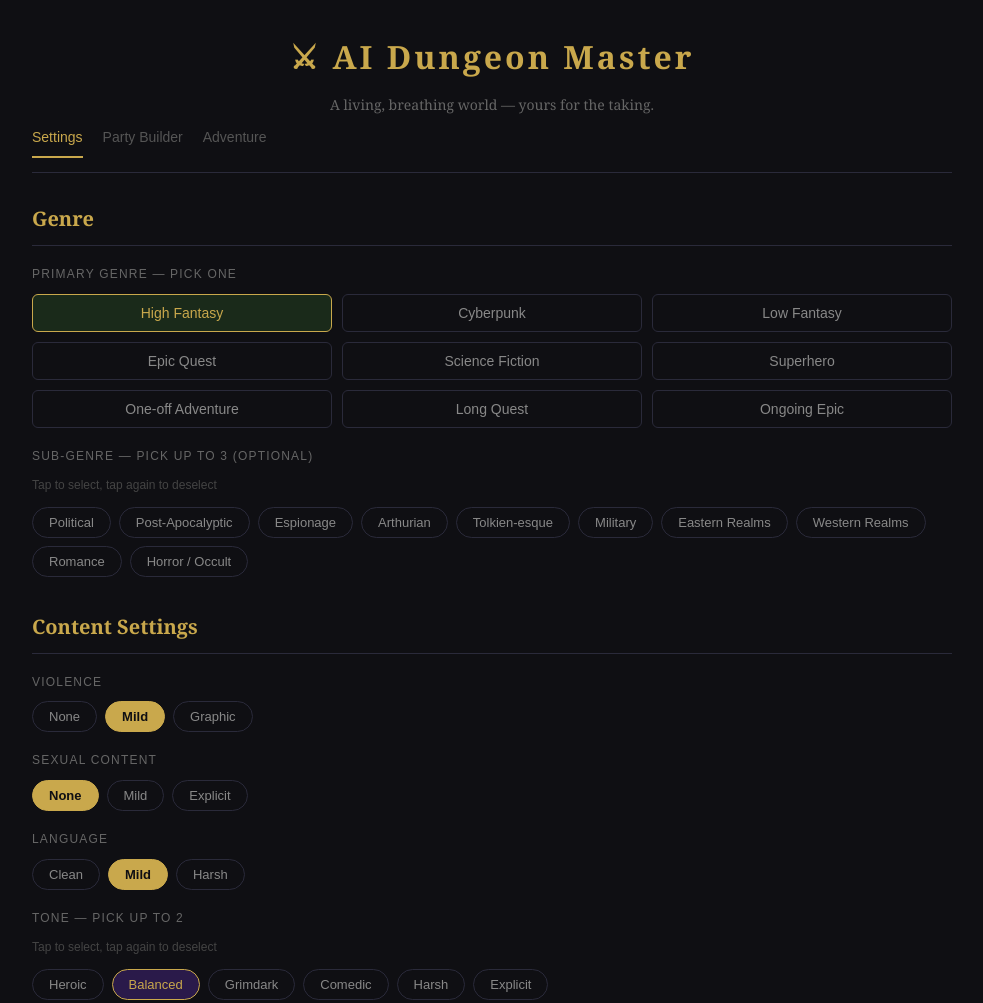
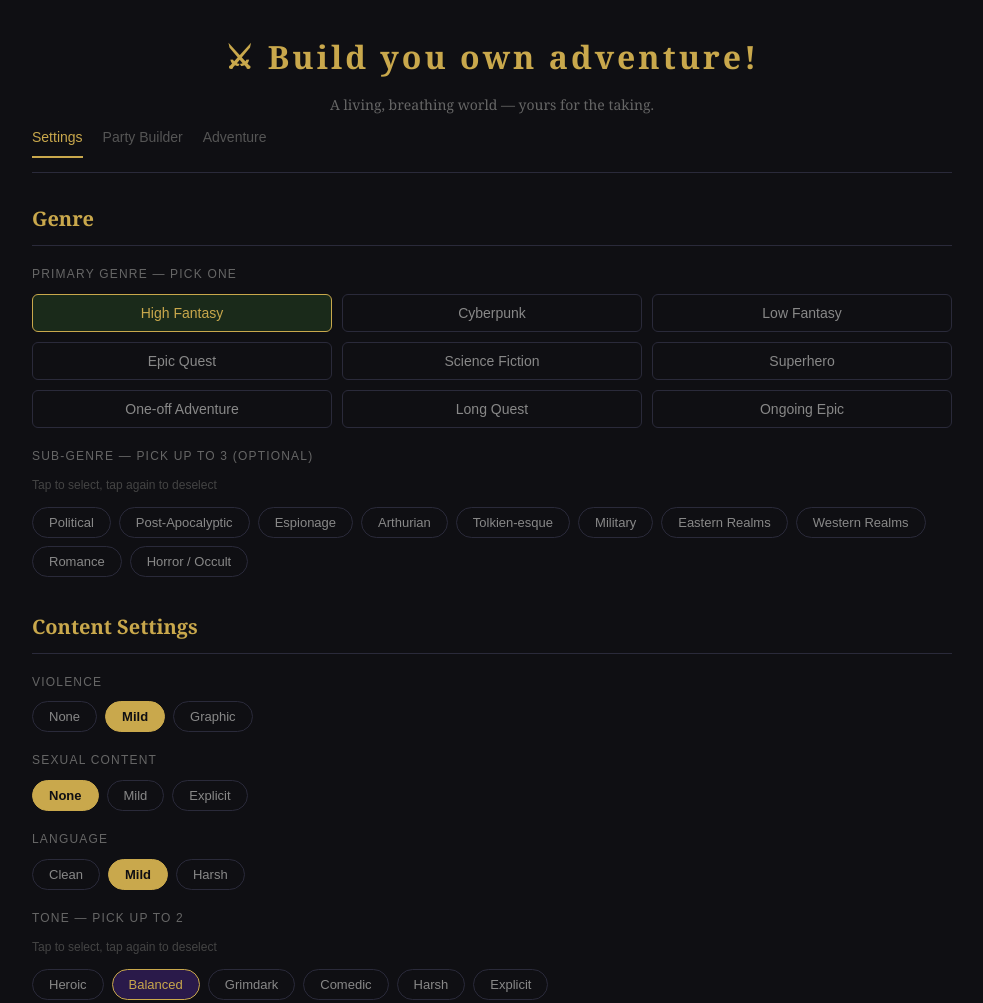
Before and after one commit to matthewsublett-22/dnd-dm-app, a website: page public/index.html in a window 1280 px wide. Shown: the top 1003 px of the page, without its empty margins (148-1131 px from the left). Drawn offline with Linux system fonts and the light colour scheme.

Commit message:
Update index.html

```diff
--- a/public/index.html
+++ b/public/index.html
@@ -76,7 +76,7 @@
 </head>
 <body>
 <div class="app">
-  <h1>⚔ AI Dungeon Master</h1>
+  <h1>⚔ Build you own adventure!</h1>
   <p class="subtitle">A living, breathing world — yours for the taking.</p>
 
   <div class="nav">
```
